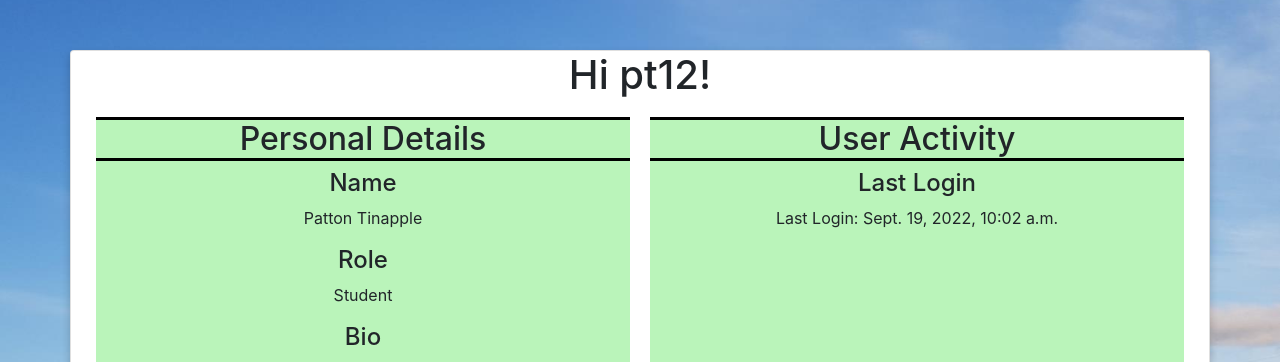
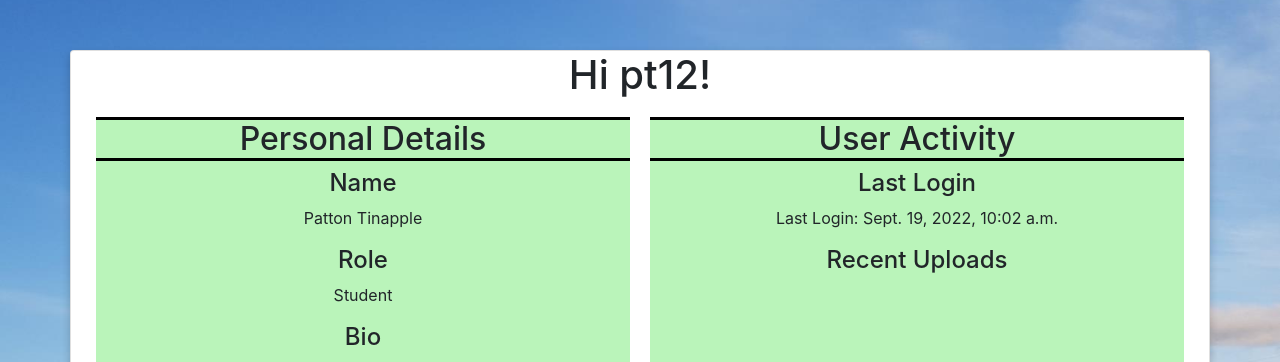
Before and after one commit to demstar16/Ridgefield-Farm-Database, a Django app: page /profile/10/ in a window 1280 px wide. Shown: the part 56-418 px from the top of the page. Run offline with Django 4.2, Linux system fonts and the light colour scheme; a user stored in the database is signed in; data comes from the database, SQL or seed files in the repository; some libraries are stand-ins or nearby versions.

Commit message:
Adding uploads for user information/user details

```diff
--- a/Webapp/ridgefield/core/templates/core/profile.html
+++ b/Webapp/ridgefield/core/templates/core/profile.html
@@ -15,13 +15,19 @@
             <p>{{ user.role.name }}</p>
             <h4>Bio</h4>
             <p>{{ user.bio }}</p>
-            </ul>
         </div>
         <div class='userinfo2'>
             <h2 class="user-heading">User Activity</h2>
             <h4>Last Login</h4>
             <p>Last Login: {{ user.last_login }}</p>
-            </ul>
+            <h4>Recent Uploads</h4>
+
+                {% for upload in uploads %}
+                    <ul>
+                        <li><a href="{% url 'file' upload.id %}" class="text-dark">{{upload.name}}</a></li>
+                    </ul>
+                {% endfor %}
+
         </div>
     </div>
 </div>
```
